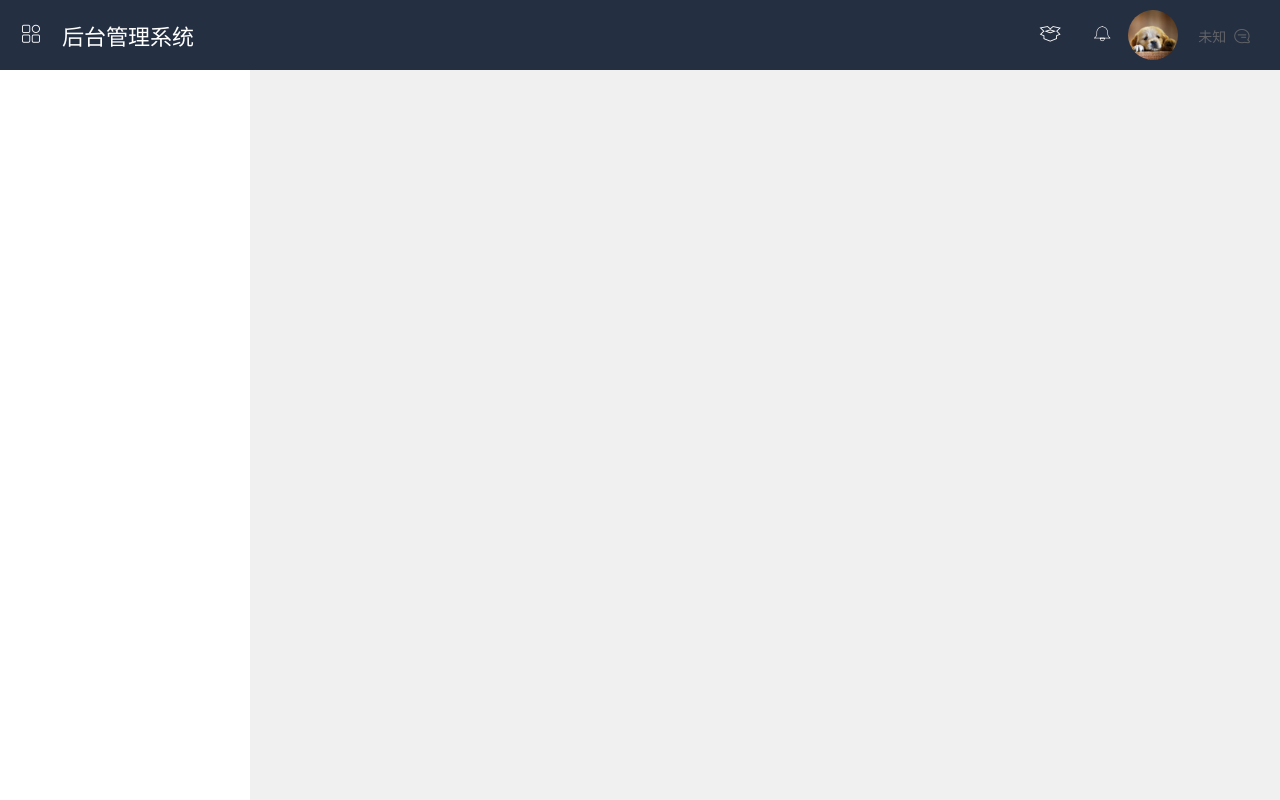
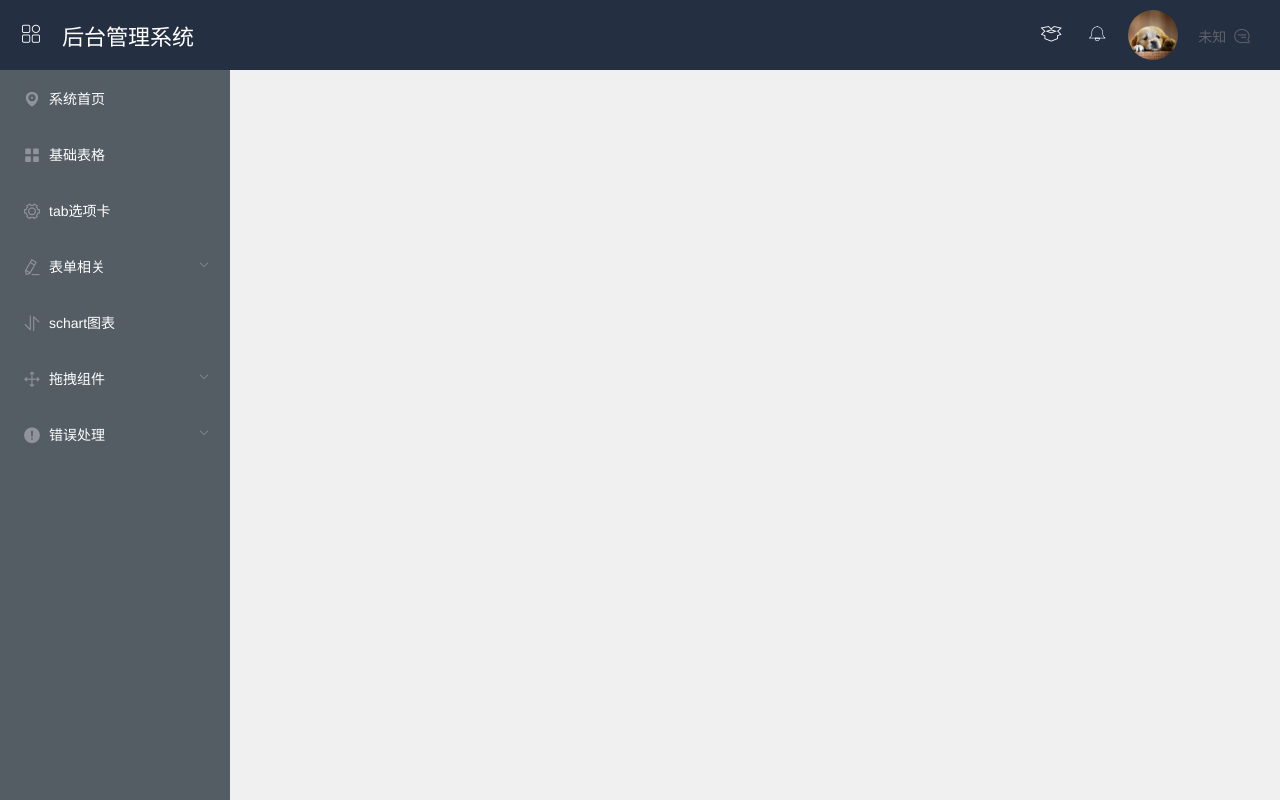
Before and after one commit to chenliang15405/vue-blog-admin, a Vue app: page / in a window 1280 px wide. Built offline with nearby package versions, Linux system fonts and the light colour scheme.

Commit message:
finish sidebar menu list

```diff
--- a/src/assets/css/icon.css
+++ /dev/null
@@ -1,4 +0,0 @@
-
-    [class*=" el-icon-lx"], [class^=el-icon-lx] {
-        font-family: lx-iconfont!important;
-    }
--- a/src/assets/css/main.css
+++ b/src/assets/css/main.css
@@ -23,7 +23,7 @@ a {
 
 .content-box {
     position: absolute;
-    left: 250px;
+    left: 230px;
     right: 0;
     top: 70px;
     bottom: 0;
@@ -87,87 +87,3 @@ a {
 .move-leave {
     opacity: 0;
 }
-
-/*BaseForm*/
-
-.form-box {
-    width: 600px;
-}
-
-.form-box .line {
-    text-align: center;
-}
-
-.el-time-panel__content::after,
-.el-time-panel__content::before {
-    margin-top: -7px;
-}
-
-.el-time-spinner__wrapper .el-scrollbar__wrap:not(.el-scrollbar__wrap--hidden-default) {
-    padding-bottom: 0;
-}
-
-/*Upload*/
-
-.pure-button {
-    width: 150px;
-    height: 40px;
-    line-height: 40px;
-    text-align: center;
-    color: #fff;
-    border-radius: 3px;
-}
-
-.g-core-image-corp-container .info-aside {
-    height: 45px;
-}
-
-.el-upload--text {
-    background-color: #fff;
-    border: 1px dashed #d9d9d9;
-    border-radius: 6px;
-    box-sizing: border-box;
-    width: 360px;
-    height: 180px;
-    text-align: center;
-    cursor: pointer;
-    position: relative;
-    overflow: hidden;
-}
-
-.el-upload--text .el-icon-upload {
-    font-size: 67px;
-    color: #97a8be;
-    margin: 40px 0 16px;
-    line-height: 50px;
-}
-
-.el-upload--text {
-    color: #97a8be;
-    font-size: 14px;
-    text-align: center;
-}
-
-.el-upload--text em {
-    font-style: normal;
-}
-
-/*VueEditor*/
-
-.ql-container {
-    min-height: 400px;
-}
-
-.ql-snow .ql-tooltip {
-    transform: translateX(117.5px) translateY(10px) !important;
-}
-
-.editor-btn {
-    margin-top: 20px;
-}
-
-/*markdown*/
-
-.v-note-wrapper .v-note-panel {
-    min-height: 500px;
-}
--- a/src/components/Header.vue
+++ b/src/components/Header.vue
@@ -9,13 +9,13 @@
       </div>
     </div>
     <div class="right">
-      <div class="btn-fullscreen">
-        <el-tooltip class="item" effect="dark" :content="fullscreen?`取消全屏`:`全屏`" placement="bottom">
-          <svg-icon icon-class="box" class="fullscreen-icon" />
+      <div class="btn-fullscreen" @click="handleFullScreen">
+        <el-tooltip effect="dark" :content="fullscreen?`取消全屏`:`全屏`" placement="bottom">
+          <svg-icon icon-class="box" class="fullscreen-icon"/>
         </el-tooltip>
       </div>
-      <div class="btn-message-tip">
-        <el-tooltip class="item" effect="dark" :content="message ? `有${message}条消息` :`消息中心`" placement="bottom">
+      <div class="btn-message-tip" @click="messageTips">
+        <el-tooltip class="btn-message-tip" effect="dark" :content="message ? `有${message}条消息` :`消息中心`" placement="bottom">
           <svg-icon icon-class="o" class="fullscreen-icon" />
         </el-tooltip>
       </div>
@@ -78,6 +78,38 @@ export default {
         await this.$store.dispatch('login/setSignOut') // 命令空间
         this.$router.push('/login')
       }
+    },
+    // 全屏处理
+    handleFullScreen() {
+      const element = document.documentElement
+      if (this.fullscreen) {
+        // 判断浏览器兼容性
+        if (document.exitFullscreen) {
+          document.exitFullscreen()
+        } else if (document.webkitCancelFullScreen) {
+          document.webkitCancelFullScreen()
+        } else if (document.mozCancelFullScreen) {
+          document.mozCancelFullScreen()
+        } else if (document.msExitFullscreen) {
+          document.msExitFullscreen()
+        }
+      } else {
+        if (element.requestFullscreen) {
+          element.requestFullscreen()
+        } else if (element.webkitRequestFullScreen) {
+          element.webkitRequestFullScreen()
+        } else if (element.mozRequestFullScreen) {
+          element.mozRequestFullScreen()
+        } else if (element.msRequestFullscreen) {
+          // IE11
+          element.msRequestFullscreen()
+        }
+      }
+      this.fullscreen = !this.fullscreen
+    },
+    // 消息提示
+    messageTips() {
+      // TODO 消息提示
     }
   }
 }
@@ -104,8 +136,12 @@ export default {
   .right {
     display: flex;
     align-items: center;
-    .item {
-      margin :15px;
+    .btn-fullscreen {
+      width: 30px;
+      text-align: center;
+    }
+    .btn-message-tip {
+      margin: 0 10px 0 10px;
     }
     .fullscreen-icon {
       font-size: 22px;
--- /dev/null
+++ b/src/components/SideBar.vue
@@ -0,0 +1,158 @@
+<template>
+  <div class="side-bar-container">
+    <el-menu
+      default-active="2"
+      background-color="#545c64"
+      text-color="#fff"
+      active-text-color="#ffd04b"
+      unique-opened
+      router
+      class="el-menu"
+    >
+      <template v-for="item in items">
+        <template v-if="item.subs">
+          <!--如果有第二层，则使用el-submenu-->
+          <el-submenu :key="item.index" :index="item.index">
+            <template slot="title">
+              <i :class="item.icon" />
+              <span slot="title">{{ item.title }}</span>
+            </template>
+            <!--遍历第二层菜单 -->
+            <template v-for="subItem in item.subs">
+              <!--如果还有第三层，则使用el-submenu-->
+              <el-submenu v-if="subItem.subs" :key="subItem.index" :index="subItem.index">
+                <template slot="title">
+                  <i :class="subItem.icon" />
+                  <span slot="title">{{ subItem.title }}</span>
+                </template>
+                <!--&lt;!&ndash;遍历第三层菜单，最多前套三层-->
+                <el-menu-item v-for="(threeItem,i) in subItem.subs" :key="i" :index="threeItem.index">
+                  {{ threeItem.title }}
+                </el-menu-item>
+              </el-submenu>
+              <!--如果没有第三层，只有2层，则直接展示，使用el-menu-item -->
+              <el-menu-item v-else :key="subItem.index" :index="subItem.index">
+                {{ subItem.title }}
+              </el-menu-item>
+            </template>
+          </el-submenu>
+        </template>
+        <template v-else>
+          <!--如果没有第二层，只有一个菜单，没有子菜单-->
+          <el-menu-item :key="item.index" :index="item.index">
+            <i :class="item.icon" />
+            <span slot="title">{{ item.title }}</span>
+          </el-menu-item>
+        </template>
+      </template>
+    </el-menu>
+  </div>
+</template>
+
+<script>
+export default {
+  name: 'SIdeBar',
+  data() {
+    return {
+      items: [
+        {
+          icon: 'el-icon-location',
+          index: 'dashboard',
+          title: '系统首页'
+        },
+        {
+          icon: 'el-icon-menu',
+          index: 'table',
+          title: '基础表格'
+        },
+        {
+          icon: 'el-icon-setting',
+          index: 'tabs',
+          title: 'tab选项卡'
+        },
+        {
+          icon: 'el-icon-edit',
+          index: '3',
+          title: '表单相关',
+          subs: [
+            {
+              icon: 'el-icon-document',
+              index: 'form',
+              title: '基本表单'
+            },
+            {
+              icon: 'el-icon-edit',
+              index: '3-2',
+              title: '三级菜单',
+              subs: [
+                {
+                  index: 'editor',
+                  title: '富文本编辑器'
+                },
+                {
+                  index: 'markdown',
+                  title: 'markdown编辑器'
+                }
+              ]
+            },
+            {
+              index: 'upload',
+              title: '文件上传'
+            }
+          ]
+        },
+        {
+          icon: 'el-icon-sort',
+          index: 'charts',
+          title: 'schart图表'
+        },
+        {
+          icon: 'el-icon-rank',
+          index: '6',
+          title: '拖拽组件',
+          subs: [
+            {
+              index: 'drag',
+              title: '拖拽列表'
+            },
+            {
+              index: 'dialog',
+              title: '拖拽弹框'
+            }
+          ]
+        },
+        {
+          icon: 'el-icon-warning',
+          index: '7',
+          title: '错误处理',
+          subs: [
+            {
+              index: 'permission',
+              title: '权限测试'
+            },
+            {
+              index: '404',
+              title: '404页面'
+            }
+          ]
+        }
+      ]
+    }
+  }
+}
+</script>
+
+<style scoped>
+  .side-bar-container {
+    width: 230px;
+    position: absolute;
+    left: 0;
+    top: 70px;
+    bottom: 0;
+    overflow: scroll;
+  }
+  .el-menu {
+    width: 230px;
+    height:100%;
+  }
+</style>
--- a/src/pages/Home.vue
+++ b/src/pages/Home.vue
@@ -1,14 +1,14 @@
 <template>
   <div class="wrapper">
-    <v-header></v-header>
-    <!--<v-sidebar></v-sidebar>-->
+    <v-header />
+    <v-sidebar />
     <div class="content-box" :class="{'content-collapse':collapse}">
       <!--<v-tags></v-tags>-->
       <div class="content">
         <transition name="move" mode="out-in">
           <!--<keep-alive :include="tagsList">-->
           <router-view />
-          <!--</keep-alive>-->
+        <!--</keep-alive>-->
         </transition>
       </div>
     </div>
@@ -17,10 +17,13 @@
 
 <script>
 import Header from '../components/Header'
+import SideBar from '../components/SideBar'
+
 export default {
   name: 'Dashboard',
   components: {
-    'vHeader': Header
+    'vHeader': Header,
+    'vSidebar': SideBar
   },
   data() {
     return {
```
